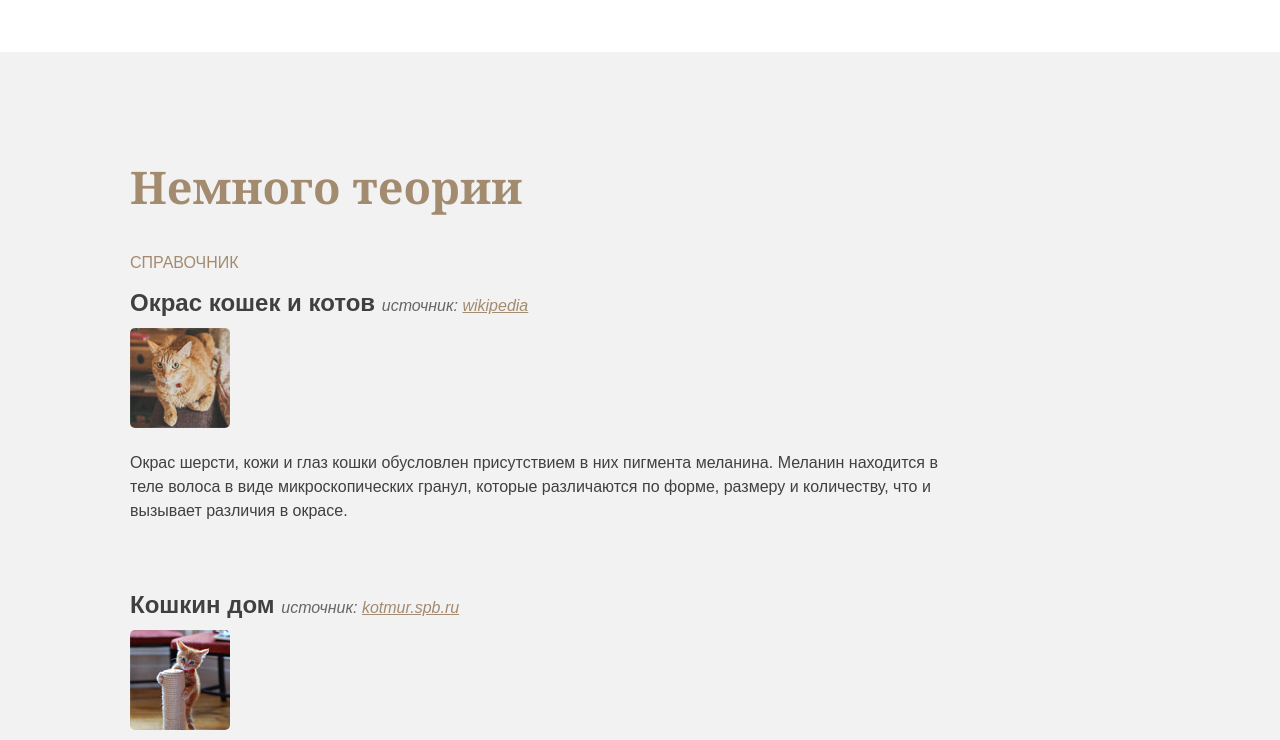
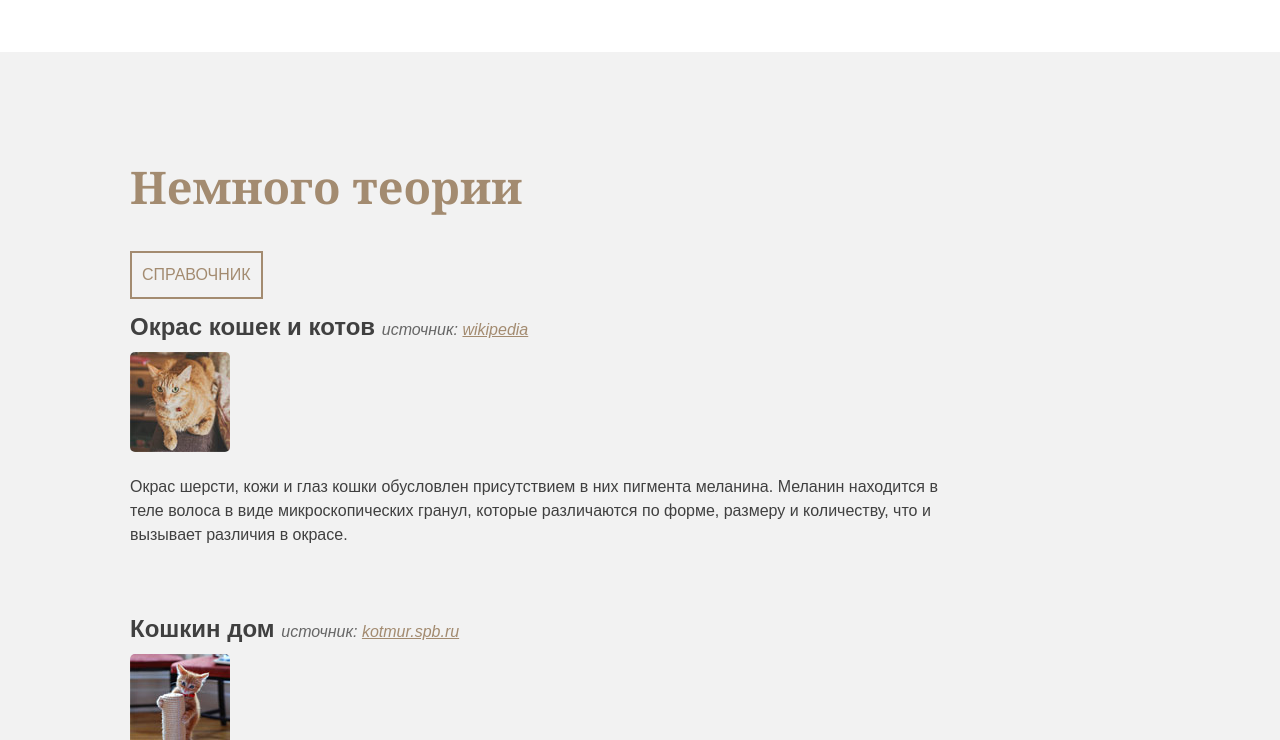
Before and after one commit to nsaprykina/keksby, a plain HTML site: page index.html in a window 1280 px wide. Shown: the part 822-1562 px from the top of the page. Drawn offline with Linux system fonts and the light colour scheme.

Commit message:
Задали внешний вид кнопке

```diff
--- a/css/style.css
+++ b/css/style.css
@@ -84,6 +84,10 @@ body {
   color: #a38b70;
   text-decoration: none;
   text-transform: uppercase;
+  display: inline-block;
+  vertical-align: top;
+  border: 2px solid #a38b70;
+  padding: 10px;
 }
 
 .btn:hover {
```
